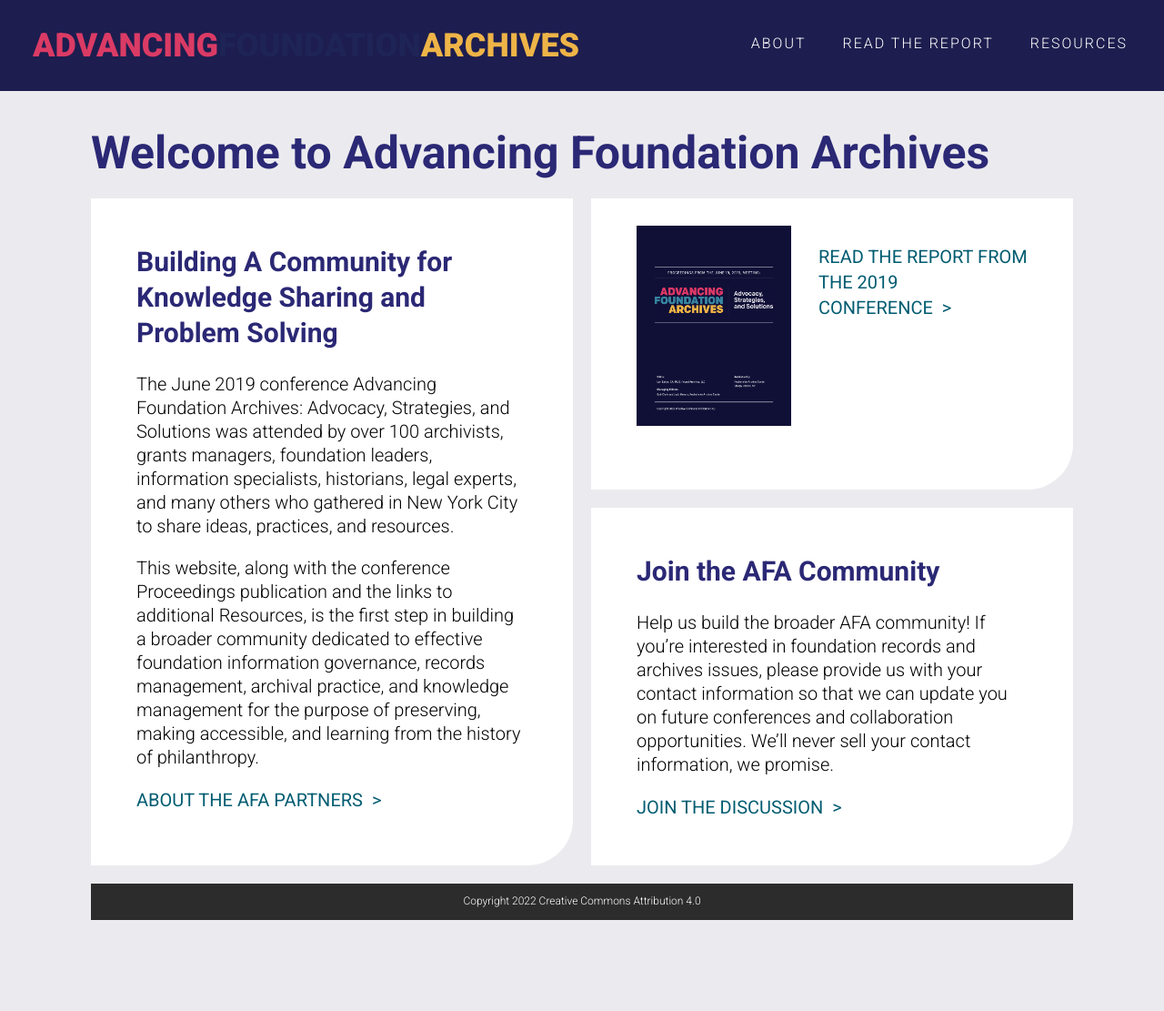
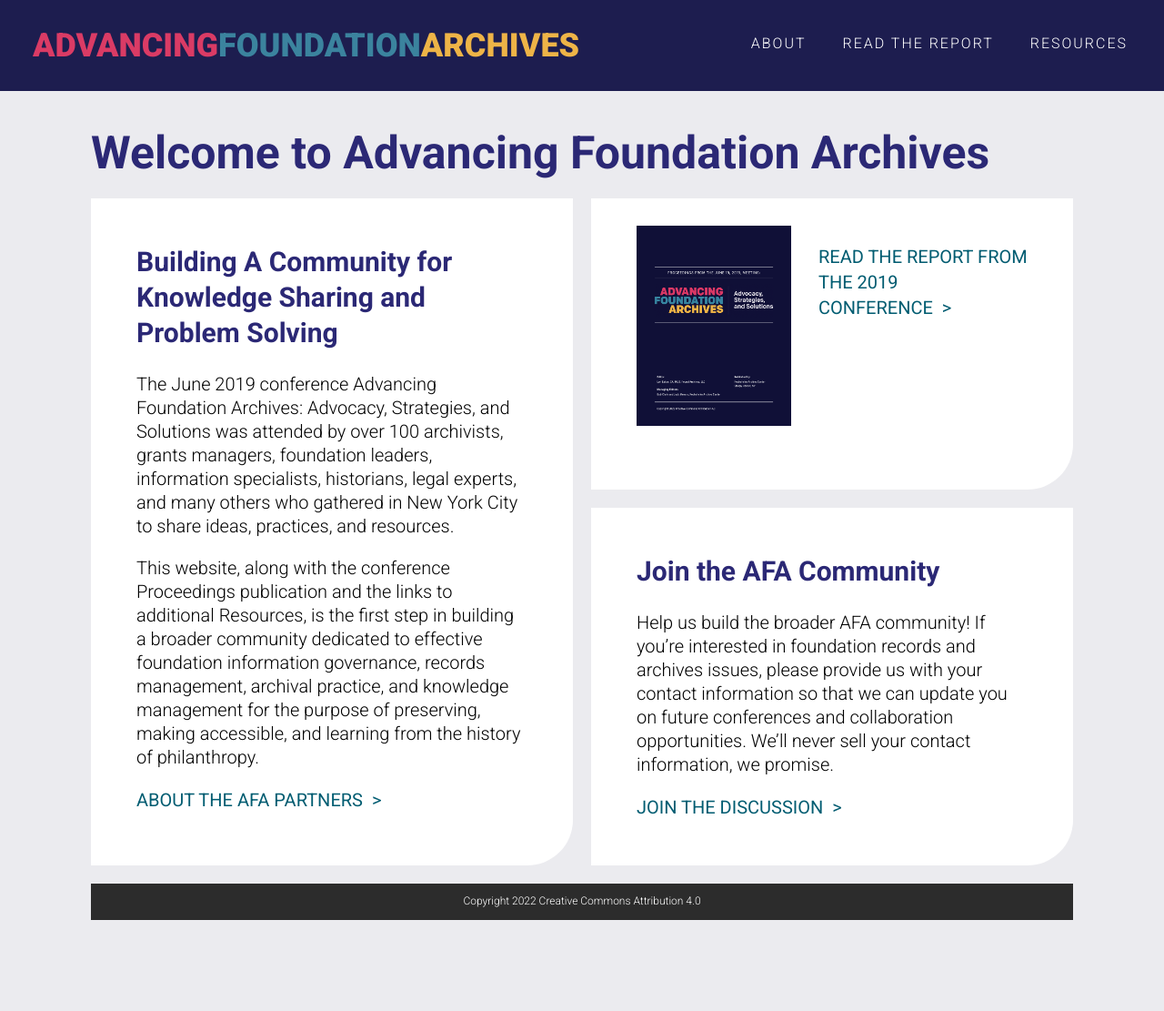
Before and after one commit to RockefellerArchiveCenter/advancing-foundation-archives, a Jekyll site: the page built from index.html, in a window 1280 px wide. Shown: the whole page at 91% size. Built offline with Jekyll 4.4.1, drawn with Linux system fonts in a browser that asks for light colours; comment, search, counter and statistics services are not loaded.

Commit message:
correct blue color

```diff
--- a/_includes/top-nav.html
+++ b/_includes/top-nav.html
@@ -2,7 +2,7 @@
   <div class="brand">
     <a class="brand__text" href={{"/" | relative_url }} title="Home">
       <span class="text--pink">Advancing</span>
-      <span class="text--blue">Foundation</span>
+      <span class="text--light-aqua">Foundation</span>
       <span class="text--gold">Archives</span>
     </a>
   </div>
--- a/_sass/typography.scss
+++ b/_sass/typography.scss
@@ -70,6 +70,10 @@ a {
   color: $light-blue;
 }
 
+.text--light-aqua {
+  color: $light-aqua;
+}
+
 .text--gold {
   color: $gold;
 }
```
